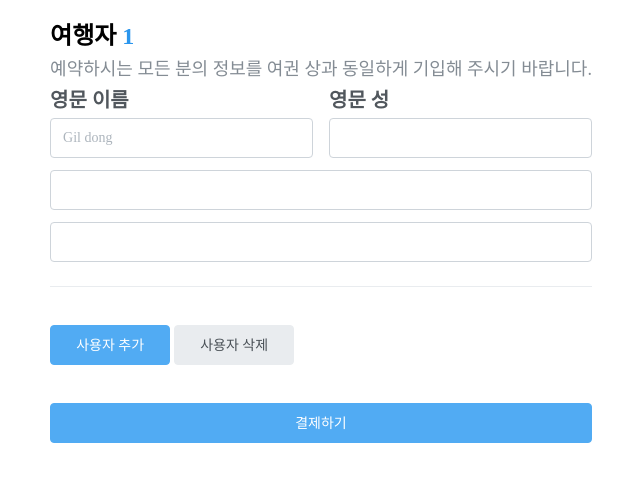
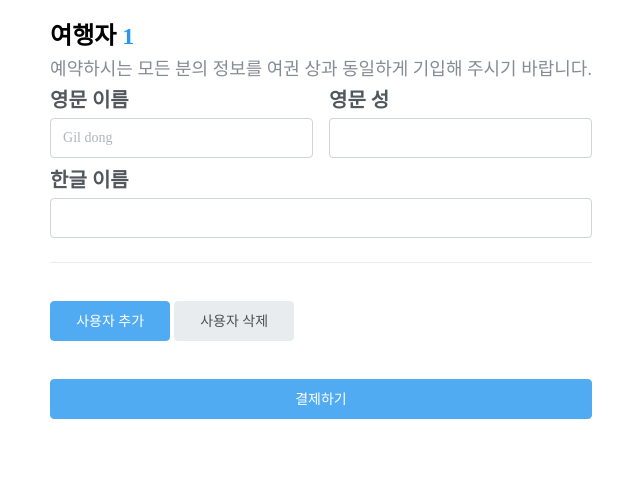
Before and after one commit to kang-heewon/task-kang-heewon, a React (Create React App) app: page / in a window 1280 px wide. Shown: the top 482 px of the page, without its empty margins (319-959 px from the left). Built offline with nearby package versions, Linux system fonts and the light colour scheme; a web font is replaced by a local one.

Commit message:
feat: form validator 추가

```diff
--- /dev/null
+++ b/src/components/form/Error.tsx
@@ -0,0 +1,15 @@
+import styled from "@emotion/styled";
+import React from "react";
+
+type Props = {
+  children: string;
+};
+export function Error({ children }: Props) {
+  return <Box>{children}</Box>;
+}
+
+const Box = styled.span`
+  color: #f89429;
+  font-size: 12px;
+  margin-top: 4px;
+`;
--- a/src/components/input/TextInput.tsx
+++ b/src/components/input/TextInput.tsx
@@ -1,5 +1,6 @@
 import styled from "@emotion/styled";
 import React, { useCallback, useEffect, useState } from "react";
+import { Error } from "../../components/form/Error";
 import { useForm } from "../../contexts/FormContext";
 
 type Props = {
@@ -25,18 +26,21 @@ export function TextInput({ formId, placeHolder, onTouchValidate }: Props) {
   }, [formId, localValue, onTouchValidate, setValue]);
 
   return (
+    <>
       <Box
         onChange={handleChange}
         value={localValue}
         placeholder={placeHolder}
         error={Boolean(localError)}
       />
+      {localError && <Error>{localError}</Error>}
+    </>
   );
 }
 
 const Box = styled.input<{ error: boolean }>`
   width: 100%;
-  border: solid 1px ${({ error }) => (error ? "#F78000" : "#ced4da")};
+  border: solid ${({ error }) => (error ? "2px #F78000" : "1px #ced4da")};
   appearance: none;
   outline: none;
   height: 40px;
--- /dev/null
+++ b/src/utils/formValidator.ts
@@ -0,0 +1,25 @@
+export const tooShort = (value: string, length: number) => {
+  if (value.length < length) {
+    return `최소 ${length}자 이상 입력해주세요.`;
+  }
+};
+
+export const tooLong = (value: string, length: number) => {
+  if (value.length > length) {
+    return `최대 ${length}자까지 입력 가능합니다.`;
+  }
+};
+
+const englishAndSpacingRegex = /^[a-zA-Z ]*$/;
+export const onlyEnglishAndSpace = (value: string) => {
+  if (!englishAndSpacingRegex.test(value)) {
+    return `영어와 띄어쓰기만 입력 가능합니다.`;
+  }
+};
+
+const koreanRegex = /^[ㄱ-ㅎ|가-힣]*$/;
+export const onlyKorean = (value: string) => {
+  if (!koreanRegex.test(value)) {
+    return `한글만 입력 가능합니다.`;
+  }
+};
--- a/src/views/UserInfoView.tsx
+++ b/src/views/UserInfoView.tsx
@@ -5,7 +5,7 @@ import { HStack } from "../components/layout/HStack";
 import { VStack } from "../components/layout/VStack";
 import { ColorText } from "../components/typography/ColorText";
 import { Typography } from "../components/typography/Typography";
-import { tooShort } from "../utils/formValidator";
+import { onlyEnglishAndSpace, onlyKorean, tooLong, tooShort } from "../utils/formValidator";
 
 type Props = {
   userNumber: number;
@@ -24,18 +24,30 @@ export function UserInfoView({ userNumber }: Props) {
         <VStack spacing={8} width="100%">
           <Label>영문 이름</Label>
           <TextInput
-            formId={"user_name" + userNumber}
+            formId={"user_english_name" + userNumber}
             placeHolder="Gil dong"
-            onTouchValidate={(value) => tooShort(value, 2)}
+            onTouchValidate={(value) =>
+              onlyEnglishAndSpace(value) ?? tooShort(value, 2) ?? tooLong(value, 20)
+            }
           />
         </VStack>
         <VStack spacing={8} width="100%">
           <Label>영문 성</Label>
-          <TextInput formId={"user_parent_name" + userNumber} />
+          <TextInput
+            formId={"user_english_parent_name" + userNumber}
+            onTouchValidate={(value) =>
+              onlyEnglishAndSpace(value) ?? tooShort(value, 2) ?? tooLong(value, 20)
+            }
+          />
         </VStack>
       </HStack>
-      <TextInput formId="hello" />
-      <TextInput formId="bye" />
+      <VStack spacing={8} width="100%">
+        <Label>한글 이름</Label>
+        <TextInput
+          formId={"user_korean_name" + userNumber}
+          onTouchValidate={(value) => onlyKorean(value) ?? tooShort(value, 2) ?? tooLong(value, 20)}
+        />
+      </VStack>
     </VStack>
   );
 }
```
Lines whose indentation alone changed are shown as unchanged.
